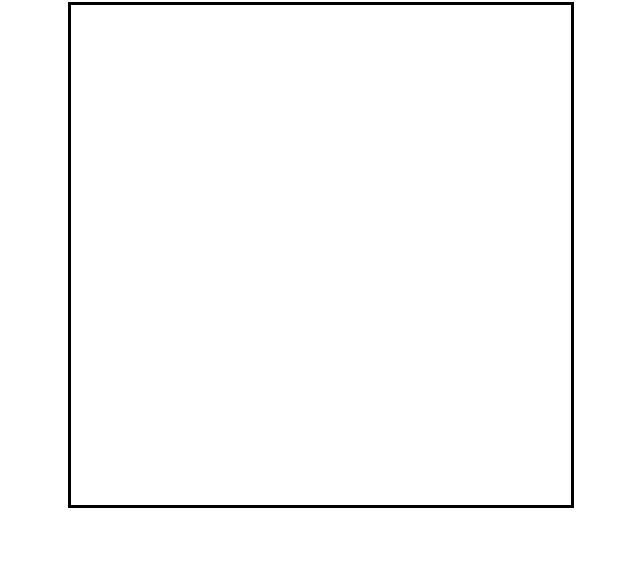
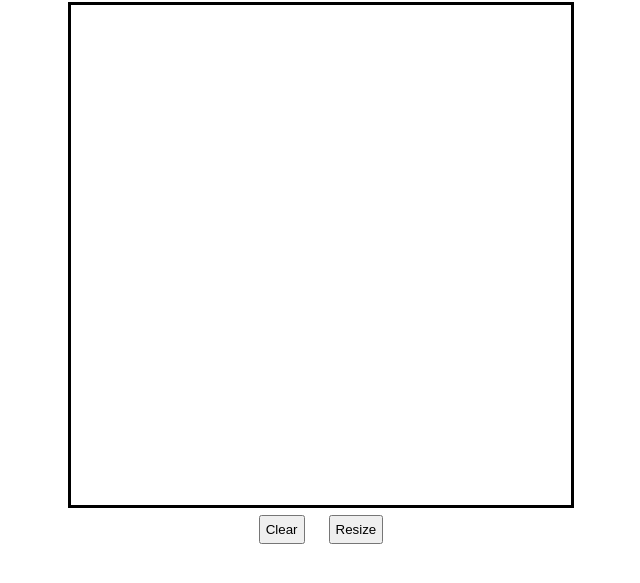
Before and after one commit to willobrien93/odin-etch-a-sketch, a plain HTML site: page index.html in a window 1280 px wide. Shown: the part 83-666 px from the top of the page, without its empty margins (319-959 px from the left). Drawn offline with Linux system fonts and the light colour scheme.

Commit message:
Add Clear Button to Clear Drawn Pixels

```diff
--- a/index.html
+++ b/index.html
@@ -10,6 +10,10 @@
 <body>
     <div><h1>Etch-a-Sketch</h1></div>
     <div id='container'></div>
+    <div>
+        <button class="button" onclick="clearContainer()">Clear</button>
+        <button class="button" name="resize">Resize</button>
+    </div>
 
     <script src="script.js"></script>
 </body>
--- a/script.js
+++ b/script.js
@@ -17,7 +17,7 @@ function createGrid(size) {
     }
 }
 
-createGrid(16);
+createGrid(50);
 
 // Sketch on hover
 pixels = document.querySelectorAll(".pixel");
@@ -25,5 +25,12 @@ pixels.forEach(pixel => pixel.addEventListener('mouseover', pixelFill ));
 
 function pixelFill(e) {
     e.target.classList.add("pixelFill");
-    console.log(e);
 }
+
+// Clear Pixels
+function clearContainer() {
+    const filled = document.querySelectorAll('.pixelFill');
+    for(elem of filled) {
+        elem.classList.remove('pixelFill');
+    }
+}
--- a/styles.css
+++ b/styles.css
@@ -24,3 +24,8 @@ body {
 .pixelFill {
     background-color: black;
 }
+
+button {
+    padding: 5px;
+    margin: 10px;
+}
```
